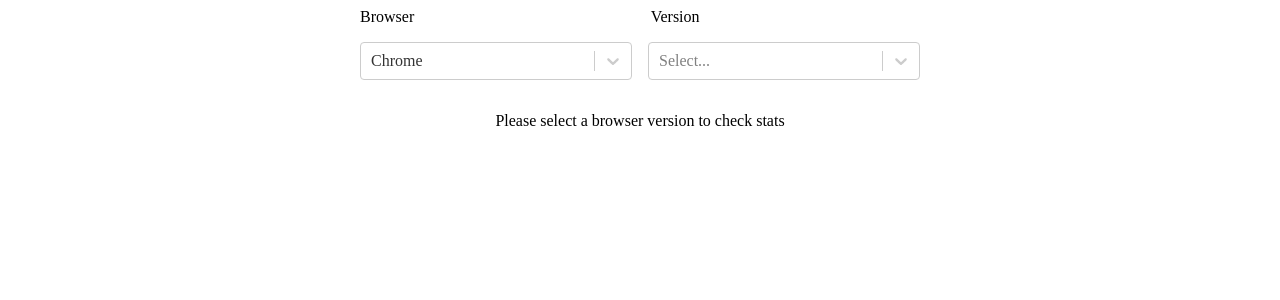
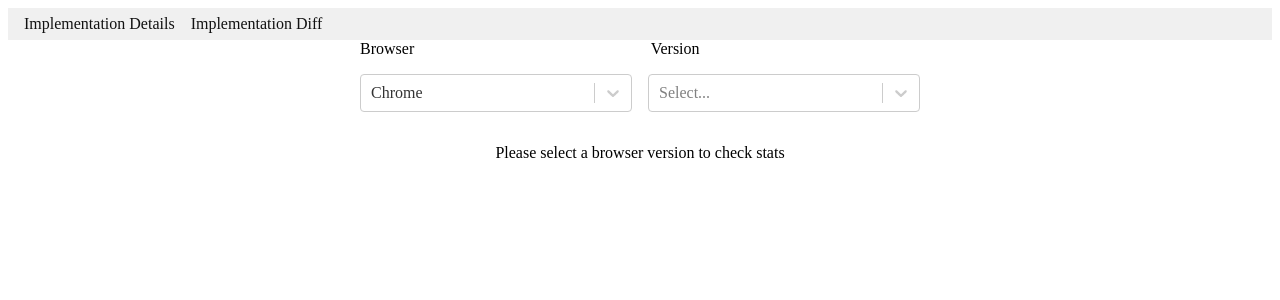
Before and after one commit to ObserveRTC/getstats-lab, a React (Create React App) app in the folder dashboard/: page /stats-details in a window 1280 px wide. Shown: the top 300 px of the page. Built offline with nearby package versions, Linux system fonts and the light colour scheme.

Commit message:
Add simple header

```diff
--- /dev/null
+++ b/dashboard/src/components/header/header.view.module.scss
@@ -0,0 +1,14 @@
+.headerViewRoot {
+  display: flex;
+  flex-direction: row;
+  width: 100%;
+  align-items: flex-start;
+  background-color: #F0F0F0;
+  height: 2rem;
+  > a {
+    align-self: center;
+    text-decoration: none;
+    color: #111111;
+    margin-left: 1rem;
+  }
+}
--- /dev/null
+++ b/dashboard/src/components/header/header.view.tsx
@@ -0,0 +1,16 @@
+import React from "react";
+import {Link} from "react-router-dom";
+
+import styles from './header.view.module.scss'
+
+const HeaderView = (): React.ReactElement => {
+    return (
+        <div className={styles.headerViewRoot}>
+            <Link className={styles.demo_link} to={'/stats-details'}> Implementation Details </Link>
+            <Link className={styles.demo_link} to={'/stats-diff'}> Implementation Diff </Link>
+            <span></span>
+        </div>
+    )
+}
+
+export {HeaderView}
--- /dev/null
+++ b/dashboard/src/components/header/index.tsx
@@ -0,0 +1,2 @@
+import {HeaderView} from "./header.view";
+export {HeaderView}
--- a/dashboard/src/components/stats.implementation.details/index.tsx
+++ b/dashboard/src/components/stats.implementation.details/index.tsx
@@ -9,6 +9,7 @@ import {
 import {useAppDispatch, useAppSelector} from "../../redux/hooks";
 import {BrowserListView} from "../browser.list";
 import styles from './stats.implementation.details.module.scss'
+import {HeaderView} from "../header";
 
 const StatsImplementationDetails = (): React.ReactElement => {
     const dispatch = useAppDispatch();
@@ -27,6 +28,7 @@ const StatsImplementationDetails = (): React.ReactElement => {
 
     return (
         <div className={styles.parentContainer}>
+            <HeaderView/>
             <BrowserListView onSelected={onBrowserSelected} browserList={browserList}/>
             <StatsImplementationDetailsView statsList={statsList} status={status} browser={currentBrowser}/>
         </div>
--- a/dashboard/src/components/stats.implementation.diff/index.tsx
+++ b/dashboard/src/components/stats.implementation.diff/index.tsx
@@ -10,6 +10,7 @@ import {
 import styles from "./stats.implementation.diff.module.scss";
 import {BrowserListView} from "../browser.list";
 import {StatsImplementationDiffView} from "./stats.implementation.diff.view";
+import {HeaderView} from "../header";
 
 const StatsImplementationDiff = (): React.ReactElement => {
     const dispatch = useAppDispatch();
@@ -40,6 +41,7 @@ const StatsImplementationDiff = (): React.ReactElement => {
     }
     return (
         <div className={styles.parentContainer}>
+            <HeaderView/>
             <BrowserListView onSelected={onBrowserSelectedLeft} browserList={browserList}/>
             <BrowserListView onSelected={onBrowserSelectedRight} browserList={browserList}/>
             <StatsImplementationDiffView
```
